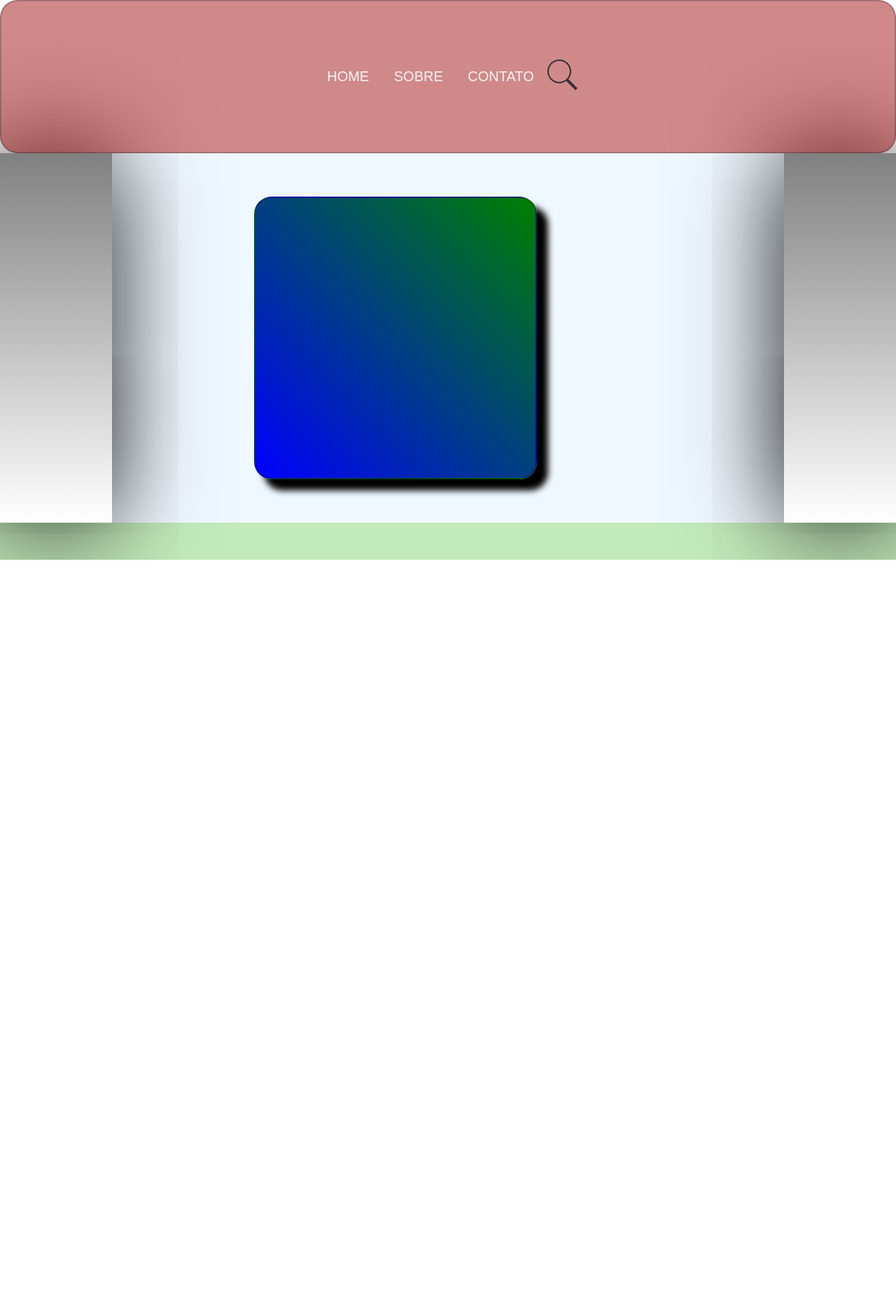
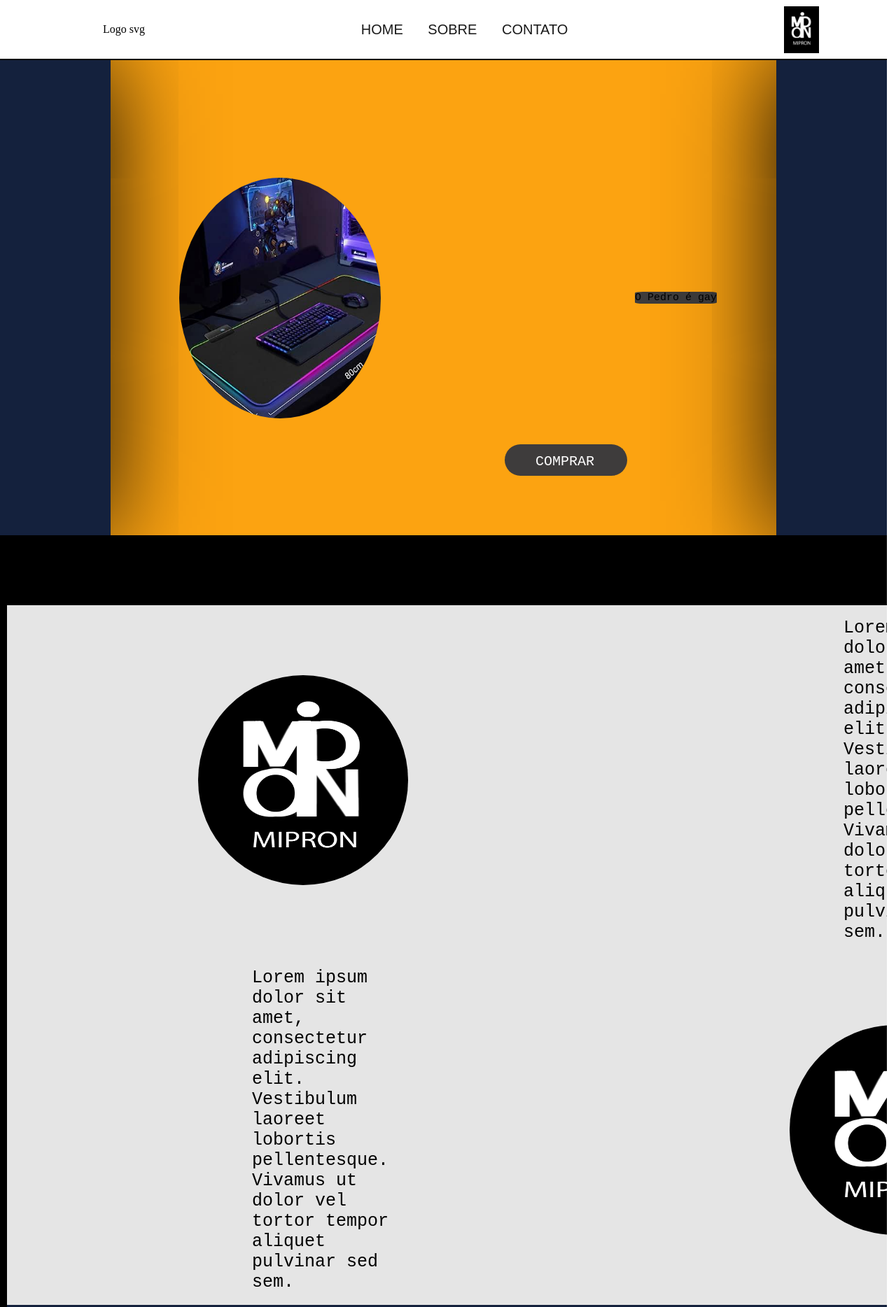
Before and after one commit to RichinWOC/E-commerce, a plain HTML site: page index.html in a window 1280 px wide. Shown: the top 1868 px of the page at 70% size. Before the commit the page ends 800 px from the top, so only its background shows below. Drawn offline with Linux system fonts and the light colour scheme.

Commit message:
Site atualizado

```diff
--- a/index.html
+++ b/index.html
@@ -5,22 +5,27 @@
     <meta name="viewport" content="width=device-width, initial-scale=1.0" />
     <link type="text/css" rel="stylesheet" href="style.css" />
     <title>Document</title>
-    <link rel="shortcut icon" type="x-icon" href="Logos.svg" />
+    <link
+      rel="icon"
+      href="https://www.flaticon.com/svg/static/icons/svg/174/174857.svg"
+    />
   </head>
   <body>
     <div class="container">
       <div class="cabecalho">
-        <div class="logo"></div>
+        <div class="logo">Logo svg</div>
         <div class="menu">
           <ul>
             <li><a href="#">Home</a></li>
             <li><a href="#">Sobre</a></li>
             <li><a href="#">Contato</a></li>
           </ul>
-          <div class="imagem-container">
-            <img src="search.svg" alt="Imagem" class="imagem" />
+        </div>
+        <div class="pesquisa">
+          <img src="logo-MIPRON.jpeg" alt="Imagem" class="imagem" />
           <div class="barra-pesquisa" id="barra-pesquisa">
             <input
+              class="caixa"
               type="search"
               name="pesquisa"
               id="pesquisa"
@@ -29,16 +34,42 @@
           </div>
         </div>
       </div>
+      <div class="esquerda">
+        <div class="dentro-esquerda"></div>
       </div>
-      <div class="esquerda"></div>
-      <div class="direita"></div>
+      <div class="direita">
+        <div class="dentro-direita"></div>
+      </div>
       <div class="centro">
         <div class="dentro">
+          <div class="desc-produto">O Pedro é gay</div>
           <div class="produto"></div>
-          <div class="desc-produto"></div>
+          <button class="bt-comprar">COMPRAR</button>
         </div>
       </div>
-      <div class="baixo"></div>
+      <div class="baixo">
+        <div class="logo1">
+          <img class="fotoL" src="logo-MIPRON.jpeg" />
+        </div>
+        <div class="escritaLogo1">
+          <div class="escritaL">
+            Lorem ipsum dolor sit amet, consectetur adipiscing elit. Vestibulum
+            laoreet lobortis pellentesque. Vivamus ut dolor vel tortor tempor
+            aliquet pulvinar sed sem.
+          </div>
+        </div>
+        <div class="diferencial">
+          <img class="fotoL" src="logo-MIPRON.jpeg" />
+        </div>
+        <div class="escritaDiferencial">
+          <div class="escritaD">
+            Lorem ipsum dolor sit amet, consectetur adipiscing elit. Vestibulum
+            laoreet lobortis pellentesque. Vivamus ut dolor vel tortor tempor
+            aliquet pulvinar sed sem.
+          </div>
+        </div>
+        <div class="fimBaixo">O Pedro é mto gay</div>
+      </div>
     </div>
     <script>
       const imagem = document.querySelector(".imagem");
@@ -46,6 +77,7 @@
 
       imagem.addEventListener("click", () => {
         barraPesquisa.classList.toggle("mostrar-barra");
+        imagem.classList.add("animacao-rodar");
       });
     </script>
   </body>
--- a/style.css
+++ b/style.css
@@ -1,113 +1,212 @@
 * {
-  margin: 0;
-  padding: 0;
-  font-family: "arial", sans-serif;
+  margin: 0px;
 }
-
+/* Grid todo */
 .container {
+  overflow: hidden;
   display: grid;
   grid-template-areas:
     "cabecalho cabecalho cabecalho"
     "esquerda centro direita"
     "baixo baixo baixo";
   grid-template-columns: 0.5fr 3fr 0.5fr;
-  grid-template-rows: 0.15fr 1fr 0.1fr;
-  height: 100vh;
-  width: 100vw;
+  grid-template-rows: 0.07fr 0.55fr 1fr;
+  height: 250vh;
+  width: 99vw;
 }
-
+/* Parte do cabecalho */
 .cabecalho {
+  display: flex;
+  justify-content: space-around;
+  z-index: 4;
+  grid-area: cabecalho;
+  background-color: rgb(255, 255, 255);
+  border-bottom: 2px solid #000000;
+}
+/* Parte esquerda */
+.esquerda {
   z-index: 3;
-  grid-area: cabecalho;
-  text-decoration: none;
-}
-
-.esquerda {
-  z-index: 2;
   box-shadow: -5px 0px 150px 1px;
   grid-area: esquerda;
-  background-image: linear-gradient(to top, white, gray);
 }
-
-.esquerda:hover {
-  width: 500px;
+.dentro-esquerda {
+  z-index: 2;
+  width: 100%;
+  height: 100%;
+  background-color: #14213d;
+  transition: 1s ease;
 }
-
+.dentro-esquerda:hover {
+  transform: scaleX(3);
+}
+/* Parte direita */
 .direita {
   z-index: 2;
   box-shadow: 0px 0px 150px 1px;
   grid-area: direita;
-  background-image: linear-gradient(to top, white, gray);
 }
 
+.dentro-direita {
+  width: 100%;
+  height: 100%;
+  z-index: 3;
+  background-color: #14213d;
+  transition: ease 1s;
+}
+.dentro-direita:hover {
+  transform: scaleX(3);
+}
+/* Parte centro */
 .centro {
   grid-area: centro;
   background-color: blueviolet;
+}
+.dentro {
+  background-position: left;
+  background-size: cover;
   display: flex;
-}
-
-.dentro {
-  display: flex;
-  justify-content: center;
   align-items: center;
   background-repeat: no-repeat;
   background-size: cover;
-  background-color: aliceblue;
+  background-position: center;
+  background-color: #fca311;
   width: 100%;
   height: 100%;
+  transition: 1s;
 }
-
 .produto {
-  box-shadow: 15px 15px 10px 1px;
-  border-radius: 25px;
-  width: 400px;
-  height: 400px;
-  border: 2px solid rgba(0, 0, 0, 0.3);
-  background-image: linear-gradient(to top right, blue, green);
+  left: 20%;
+  position: absolute;
+  border-radius: 50%;
+  background-image: url(pc.jpg);
+  background-repeat: no-repeat;
+  background-size: cover;
+  width: 22.5%;
+  height: 43%;
+  transition: 0.5s;
 }
-/*
+.produto:hover {
+  width: 50%;
+  height: 45%;
+  border-radius: 10%;
+}
 .bt-comprar {
   width: 175px;
   height: 45px;
   border-radius: 25px;
   font-size: 20px;
-  color: #rgb(255, 255, 255);
+  font-family: "Courier New", Courier, monospace;
+  color: white;
   border: none;
-  background-color: transparent;
-  bottom: 25%;
-  left: 45.5%;
-}*/
-
+  border-right: 3px solid #3e3c3c;
+  border-top: 3px solid #3e3c3c;
+  background-color: #3e3c3c;
+  position: absolute;
+  bottom: 15%;
+  right: 30%;
+  transition: 0.25s;
+}
+.bt-comprar:active {
+  background-color: #666262;
+}
 .desc-produto {
-  margin-right: 150px;
+  border-radius: 10%;
+  background-color: #3e3c3c;
+  position: absolute;
+  right: 20%;
   font-size: 15px;
-  font-family: "arial", sans-serif;
+  font-family: "Courier New", Courier, monospace;
 }
-
+/* Parte de baixo */
 .baixo {
+  padding: 100px 10px 10px 10px;
+  display: grid;
+  grid-template-areas:
+    "areaLogo escritaLogo"
+    "escritaDiferencial areaDiferencial"
+    "fim fim";
+  grid-template-columns: 1fr 1fr;
+  grid-template-rows: 2fr 2fr 0.5fr;
+  z-index: 3;
   grid-area: baixo;
-  background-color: rgba(53, 186, 29, 0.3);
+  background-color: #000000;
 }
-
+/* Logo-Parte de baixo */
+.logo1 {
+  grid-area: areaLogo;
+  background-color: #e5e5e5;
+  display: flex;
+  justify-content: center;
+  align-items: center;
+}
+.fotoL {
+  width: 300px;
+  height: 300px;
+  background-size: cover;
+  border-radius: 100%;
+}
+/* EscritaL-Parte de baixo */
+.escritaLogo1 {
+  grid-area: escritaLogo;
+  background-color: #e5e5e5;
+  display: flex;
+  justify-content: center;
+  align-items: center;
+}
+.escritaL {
+  padding: 0px 300px 0px 350px;
+  font-size: 25px;
+  font-family: "Courier New", Courier, monospace;
+}
+/* Diferencial-Parte de baixo */
+.diferencial {
+  grid-area: areaDiferencial;
+  background-color: #e5e5e5;
+  display: flex;
+  justify-content: center;
+  align-items: center;
+}
+/* EscrotaD-Parte de baixo */
+.escritaDiferencial {
+  grid-area: escritaDiferencial;
+  background-color: #e5e5e5;
+  display: flex;
+  justify-content: center;
+  align-items: center;
+}
+.escritaD {
+  padding: 0px 300px 0px 350px;
+  font-size: 25px;
+  font-family: "Courier New", Courier, monospace;
+}
+/* Fim-Parte de baixo */
+.fimBaixo {
+  grid-area: fim;
+  background-color: #14213d;
+  font-family: "Courier New", Courier, monospace;
+  font-size: 25px;
+  display: flex;
+  justify-content: center;
+  align-items: center;
+}
+/* Miguel organizar dps */
 .logo {
+  display: flex;
+  align-items: center;
   width: 0.1fr;
   height: 0.1fr;
 }
 
 .menu {
+  height: 100%;
   display: flex;
   justify-content: center;
   align-items: center;
-  background-color: rgba(160, 20, 20, 0.622);
-  padding: 80px 20px;
   font-size: 20px;
   font-family: "arial", sans-serif;
-  border-radius: 25px;
-  border: 2px solid rgba(0, 0, 0, 0.3);
   cursor: pointer;
   text-decoration: none;
   color: rgba(255, 255, 255, 0.9);
-  opacity: 0.8;
 }
 
 .menu ul {
@@ -124,11 +223,10 @@
 
 .menu a {
   text-decoration: none;
-  color: rgba(255, 255, 255, 0.9);
+  color: rgba(0, 0, 0, 0.9);
   text-transform: uppercase;
   text-decoration: none;
   display: block;
-  padding: 4px 0px;
   position: relative;
 }
 
@@ -139,7 +237,7 @@
   position: absolute;
   left: 0;
   bottom: 0;
-  background: rgba(255, 255, 255, 0.9);
+  background: rgba(0, 0, 0, 0.9);
   transition: 0.5s transform ease;
   transform: scale3d(0, 1, 1);
   transform-origin: 0 50%;
@@ -151,7 +249,7 @@
 .conteudo {
   width: 100%;
   height: 100%;
-  background-color: rgba(255, 255, 255, 0.9);
+  background-color: #e5e5e5;
   border-radius: 25px;
   border: 2px solid rgba(0, 0, 0, 0.3);
   display: flex;
@@ -159,38 +257,61 @@
   align-items: center;
   text-decoration: none;
 }
-.imagem-container {
-  display: inline-block;
-  align-items: flex-end;
-  justify-content: flex-end;
+.pesquisa {
+  align-items: center;
+  display: flex;
 }
 
 .imagem {
   width: 50px;
   height: auto;
   cursor: pointer;
+  z-index: 3;
+  position: absolute;
+  transition: 1s;
 }
-
 .barra-pesquisa {
   display: none;
-  top: 50%;
-  left: 50%;
-  transform: translate(-50%, -50%);
-  background-color: rgba(255, 255, 255, 0.9);
-  padding: 10px;
-  border-radius: 5px;
-  box-shadow: 0px 0px 10px rgba(0, 0, 0, 0.3);
-  transition: opacity 0.3s ease-in-out;
+  right: 12%;
+  position: absolute;
+  background-color: rgba(70, 68, 68, 0.9);
+  border-radius: 30px;
   opacity: 0;
   visibility: hidden;
+  z-index: 2;
+  padding: 3px;
+  transition: 1s;
+}
+.caixa {
+  color: rgb(131, 128, 124);
+  width: 300px;
+  height: 50px;
+  background-color: #3e3c3c;
+  border-radius: 30px;
 }
 
 .barra-pesquisa.mostrar-barra {
   display: block;
   opacity: 1;
+  transition: 1s;
 }
 
 .mostrar-barra {
   opacity: 1;
   visibility: visible;
 }
+@keyframes rodando {
+  from {
+    transform: rotate(0deg);
+    right: 10.5%;
+  }
+  to {
+    transform: rotate(420deg);
+    right: 27.8%;
+  }
+}
+.animacao-rodar {
+  animation: linear 1s rodando;
+  right: 27.8%;
+  transform: rotate(60deg);
+}
```
Also changed, not shown: logo-MIPRON.jpeg (added), pc.jpg (added). Lines whose indentation alone changed are shown as unchanged.
